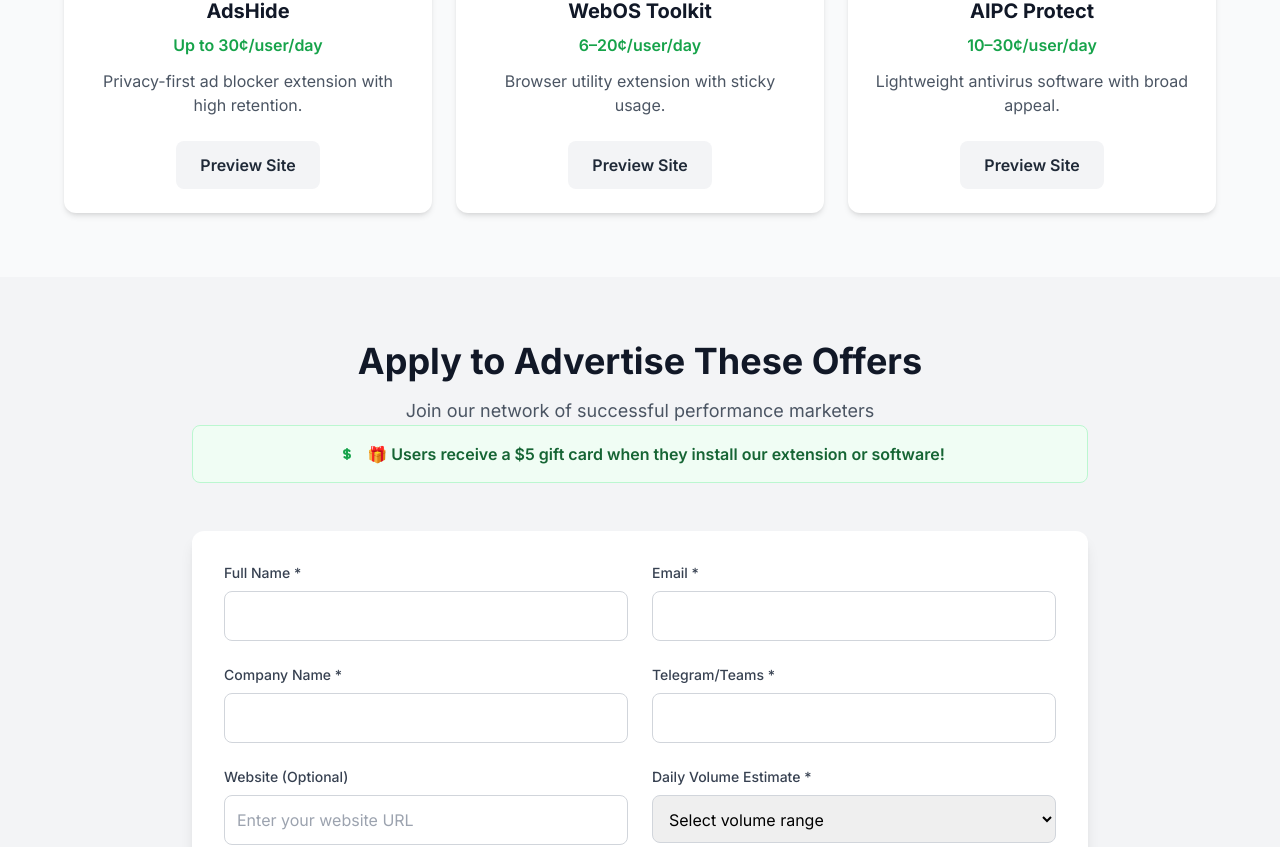
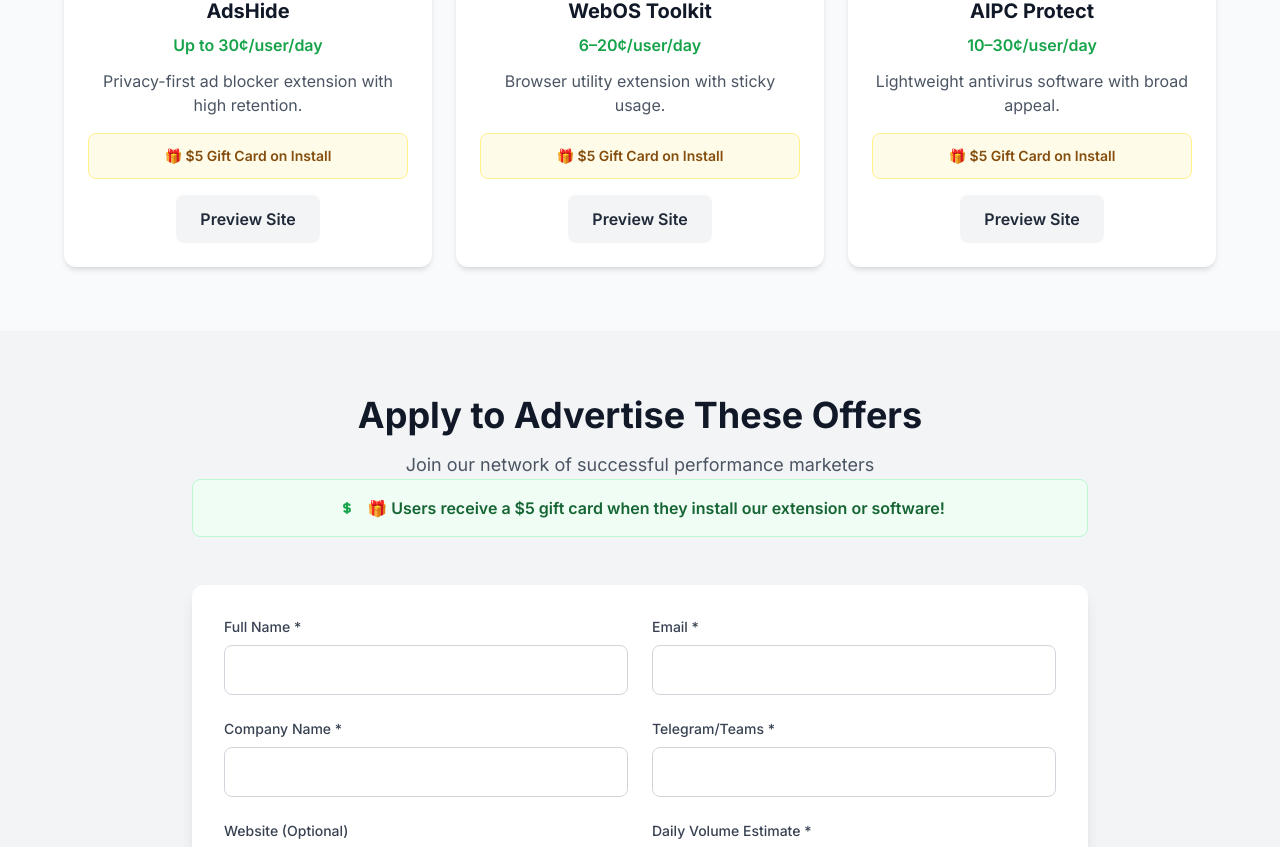
Before and after one commit to mummysboy/trisase2025, a React (Create React App) app: page / in a window 1280 px wide. Shown: the part 1656-2503 px from the top of the page. Built offline with nearby package versions, Linux system fonts and the light colour scheme.

Commit message:
Add  gift card incentive to individual product cards

```diff
--- a/src/components/ProductShowcase.tsx
+++ b/src/components/ProductShowcase.tsx
@@ -73,9 +73,17 @@ const ProductShowcase: React.FC = () => {
                   {product.epc}
                 </p>
 
-                <p className="text-gray-600 dark:text-gray-300 mb-6">
+                <p className="text-gray-600 dark:text-gray-300 mb-4">
                   {product.description}
                 </p>
+
+                <div className="bg-yellow-50 dark:bg-yellow-900/20 rounded-lg p-3 mb-4 border border-yellow-200 dark:border-yellow-800">
+                  <div className="flex items-center justify-center">
+                    <span className="text-yellow-800 dark:text-yellow-200 font-semibold text-sm">
+                      🎁 $5 Gift Card on Install
+                    </span>
+                  </div>
+                </div>
 
                 <a
                   href={product.url}
```
